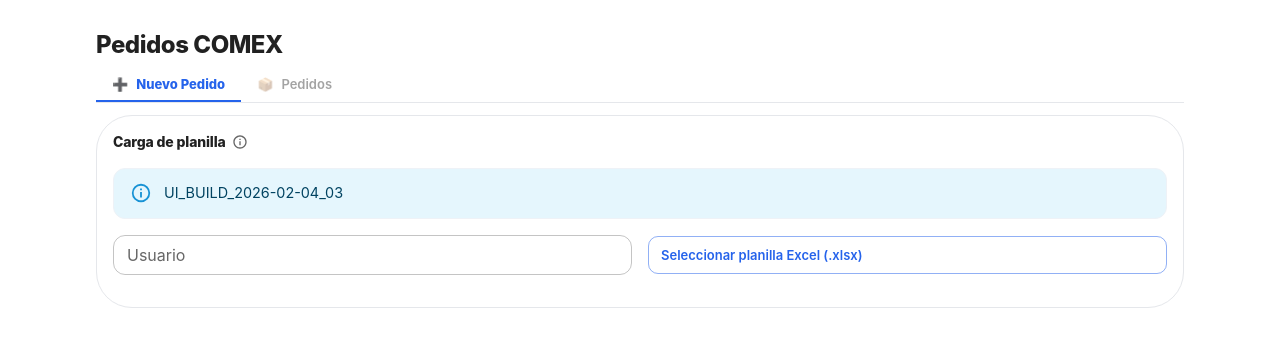
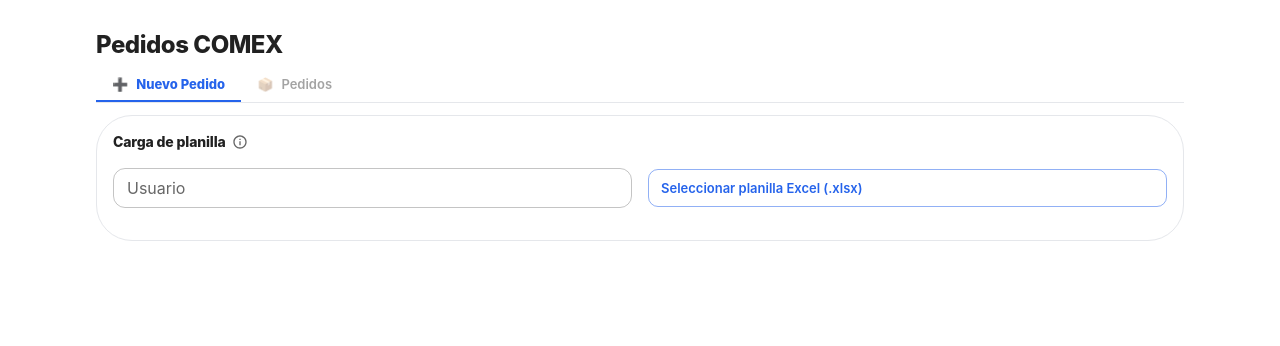
Before and after one commit to brandatta/comex-vicomx, a React (Vite) app in the folder client/: page / in a window 1280 px wide. Shown: the top 346 px of the page. Built offline with nearby package versions, Linux system fonts and the light colour scheme.

Commit message:
Update NuevoPedido.jsx

```diff
--- a/client/src/pages/NuevoPedido.jsx
+++ b/client/src/pages/NuevoPedido.jsx
@@ -4,7 +4,6 @@ import { DataGrid } from "@mui/x-data-grid";
 import SectionCard from "../components/SectionCard.jsx";
 import { previewExcel, generatePedidos } from "../api.js";
 
-const UI_BUILD = "UI_BUILD_2026-02-04_03";
 
 // Soporta: "9,81", "1.234,56", "$ 9.811,93", "21.58", etc.
 // Devuelve: number | null
@@ -212,10 +211,6 @@ export default function NuevoPedido() {
   return (
     <Box>
       <SectionCard title="Carga de planilla" subtitle="Seleccioná el Excel y validamos columnas y valores.">
-        <Alert severity="info" sx={{ mt: 2 }}>
-          {UI_BUILD}
-        </Alert>
-
         <Box display="grid" gridTemplateColumns={{ xs: "1fr", md: "1fr 1fr" }} gap={2} alignItems="center" mt={2}>
           <TextField
             label="Usuario"
```
